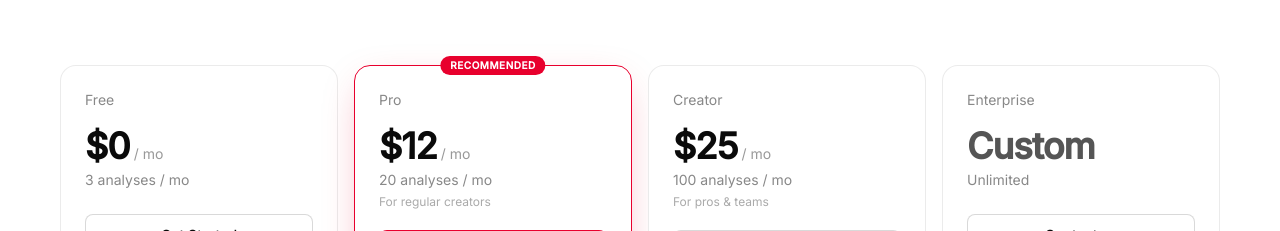
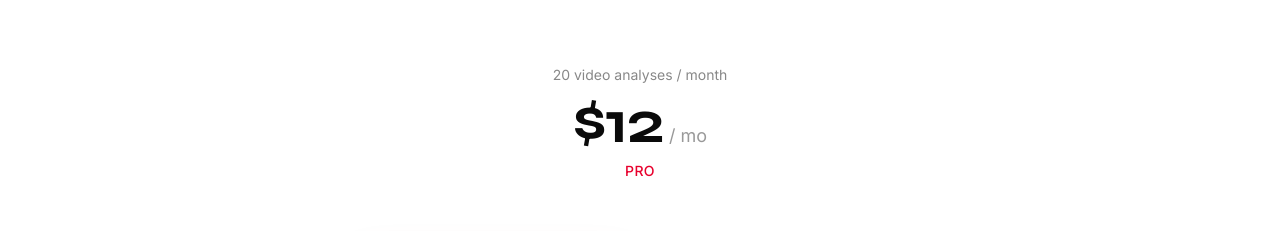
Before and after one commit to bimogg/Hooked.AI, a Next.js app: page /pricing in a window 1280 px wide. Shown: the part 403-634 px from the top of the page. Built offline with nearby package versions, Linux system fonts and the light colour scheme; no server answers.

Commit message:
pricing: live price readout that updates with slider

```diff
--- a/components/PricingContent.tsx
+++ b/components/PricingContent.tsx
@@ -94,6 +94,7 @@ export default function PricingContent() {
   ], [lang, isSignedIn, checkoutUrl]);
 
   const sliderPct = (stepIdx / (VOLUME_STEPS.length - 1)) * 100;
+  const current = plans.find(p => p.id === highlight)!;
 
   return (
     <div className="bg-white text-[#0a0a0a] min-h-[calc(100vh-80px)]">
@@ -146,6 +147,28 @@ export default function PricingContent() {
               ))}
             </div>
           </div>
+        </div>
+
+        {/* Live price readout — updates as the slider moves */}
+        <div className="text-center mb-12 md:mb-16">
+          <p className="text-sm text-[#888] mb-2">
+            {formatVolume(volume, lang)} {tr('pricing', 'readoutUnit', lang)}
+          </p>
+          <div className="flex items-baseline justify-center gap-1.5">
+            {current.price === null ? (
+              <span className="font-display font-bold text-5xl md:text-6xl tracking-tight text-[#0a0a0a]">
+                {tr('pricing', 'customPrice', lang)}
+              </span>
+            ) : (
+              <>
+                <span className="font-display font-bold text-5xl md:text-6xl tracking-tight text-[#0a0a0a]">
+                  ${current.price}
+                </span>
+                <span className="text-lg text-[#999]">/ mo</span>
+              </>
+            )}
+          </div>
+          <p className="text-sm font-medium text-[#e8002d] mt-2 uppercase tracking-wide">{current.name}</p>
         </div>
 
         {/* Cards — 4 columns like Resend */}
```
